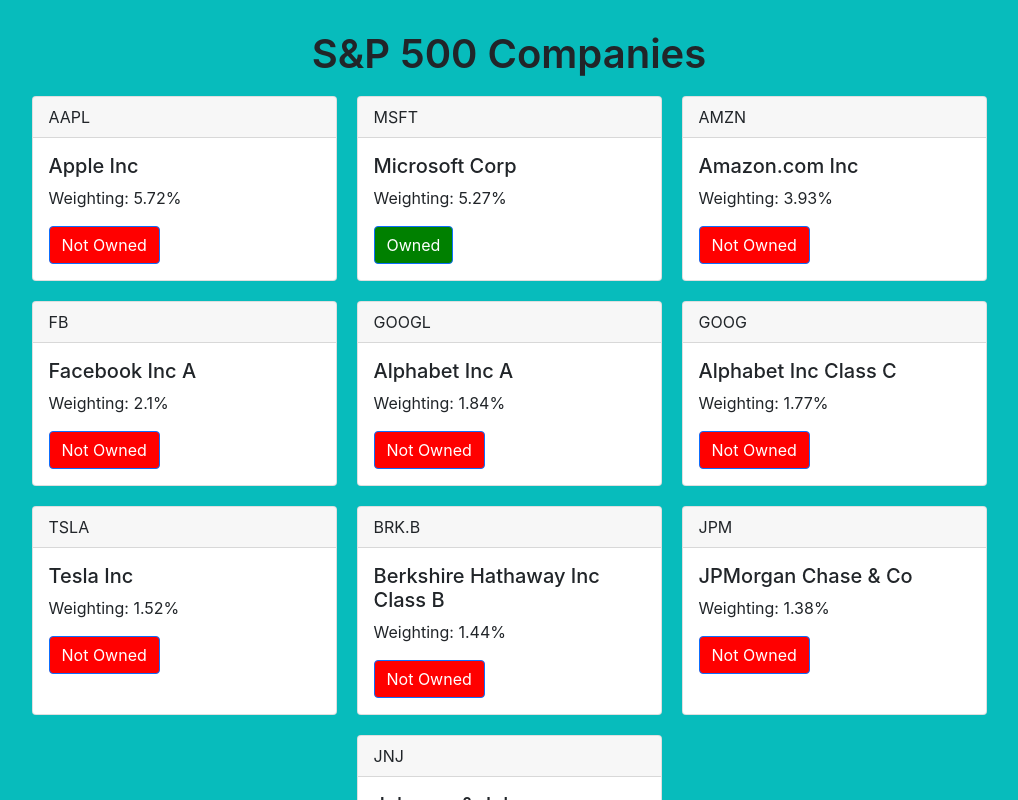
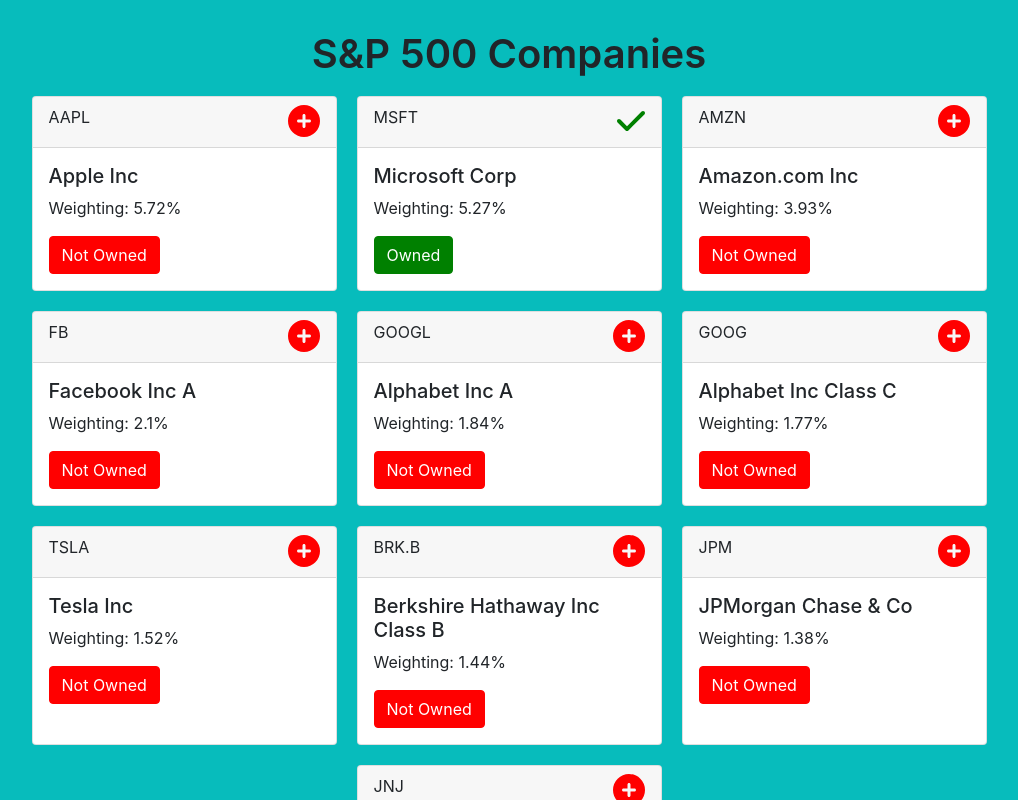
Before and after one commit to mbpod10/react-components, a React (Create React App) app: page / in a window 1280 px wide. Shown: the top 800 px of the page, without its empty margins (131-1149 px from the left). Built offline with nearby package versions, Linux system fonts and the light colour scheme.

Commit message:
add symbols and style

```diff
--- a/package.json
+++ b/package.json
@@ -3,6 +3,9 @@
   "version": "0.1.0",
   "private": true,
   "dependencies": {
+    "@fortawesome/fontawesome-svg-core": "^6.1.1",
+    "@fortawesome/free-solid-svg-icons": "^6.1.1",
+    "@fortawesome/react-fontawesome": "^0.1.18",
     "@testing-library/jest-dom": "^5.16.4",
     "@testing-library/react": "^13.1.1",
     "@testing-library/user-event": "^13.5.0",
--- a/src/components/CardList.js
+++ b/src/components/CardList.js
@@ -23,17 +23,9 @@
 
   const [dataState, dispatch] = useReducer(dataReducer, data)
 
-  const cardMapList = dataState.map((element, index) => {
+  const cardMapList = dataState.map((element) => {
     return (
-      <SingleCard
-        id={element.id}
-        dispatch={dispatch}
-        name={element.name}
-        symbol={element.symbol}
-        weighting={element.weighting}
-        owned={element.owned}
-        key={element.id}
-      />
+      <SingleCard stock={element} dispatch={dispatch} key={element.id} />
     )
   })
 
--- a/src/components/SingleCard.js
+++ b/src/components/SingleCard.js
@@ -2,6 +2,8 @@
 import classes from './SingleCard.module.css'
 import Card from 'react-bootstrap/Card';
 import Button from 'react-bootstrap/Button';
+import { FontAwesomeIcon } from '@fortawesome/react-fontawesome'
+import { faCheck, faPlusCircle } from '@fortawesome/free-solid-svg-icons'
 
 const SingleCard = (props) => {
 
@@ -15,23 +17,31 @@
   return (
 
     <Card className={classes.singlecard}>
-      <Card.Header>{props.symbol}</Card.Header>
-      <Card.Body>
-        <Card.Title>{props.name}</Card.Title>
-        <Card.Text>
-          Weighting: {props.weighting}%
-        </Card.Text>
 
-        <Button
-          // onClick={() => ownedToggleHandler(props.id)}
-          onClick={() => ownedToggleHandler(props.id)}
-          className={`${props.owned ? classes.owned : classes.notOwned}`}
-          variant="primary">
-          {props.owned ? ownedText : notOwnedText}
+      <Card.Header className={classes['card-container']}>
+        <div>
+          {props.stock.symbol}
+        </div>
+
+        <div>
+          {props.stock.owned ?
+            <FontAwesomeIcon style={{ color: 'green' }} icon={faCheck} size="2x" /> :
+            <FontAwesomeIcon style={{ color: 'red' }} icon={faPlusCircle} size="2x" />
+          }
+        </div>
+      </Card.Header>
 
 
+
+      <Card.Body>
+        <Card.Title>{props.stock.name}</Card.Title>
+        <Card.Text> Weighting: {props.stock.weighting}% </Card.Text>
+        <Button
+          onClick={() => ownedToggleHandler(props.stock.id)}
+          className={`${props.stock.owned ? classes.owned : classes.notOwned}`}
+          variant="primary">
+          {props.stock.owned ? ownedText : notOwnedText}
         </Button>
-
       </Card.Body>
     </Card>
 
--- a/src/components/SingleCard.module.css
+++ b/src/components/SingleCard.module.css
@@ -26,9 +26,27 @@
 }
 
 .owned {
-  background-color: green
+  background-color: green;
+  border-color: green
 }
 
 .notOwned {
-  background-color: red
+  background-color: red;
+  border-color: red;
 }
+
+.card-container {
+  display: flex;
+  flex-direction: row;
+  justify-content: space-between;
+}
+
+.fa-thumbs-down {
+  color: red;
+  font-size: 500px;
+}
+
+.fa-check {
+  color: green;
+  font-size: 500px;
+}
--- a/src/index.js
+++ b/src/index.js
@@ -3,7 +3,6 @@
 import './index.css';
 import App from './App';
 import reportWebVitals from './reportWebVitals';
-// import 'bootstrap/dist/css/bootstrap.min.css';
 
 const root = ReactDOM.createRoot(document.getElementById('root'));
 root.render(
```
Also changed, not shown: 1 other file (tests, documents, lock files or other folders).
